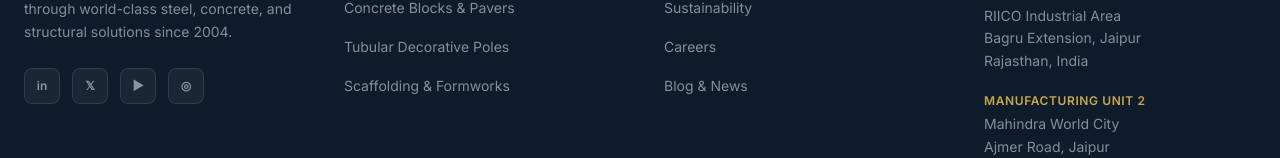
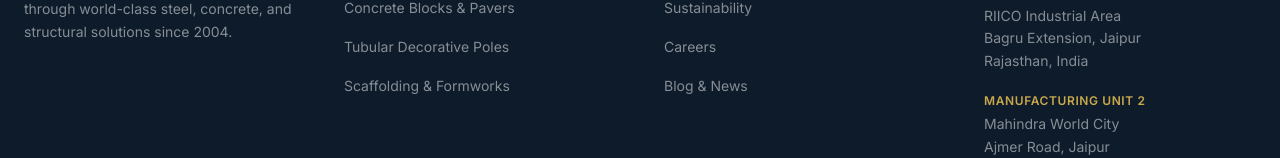
Before and after one commit to adnanabbasi0109-max/premiereweb, a Next.js app: page / in a window 1280 px wide. Shown: the part 9998-10156 px from the top of the page. Built offline with nearby package versions, Linux system fonts and the light colour scheme.

Commit message:
Remove social media icons from top bar and footer
Co-Authored-By: Claude Opus 4.6 <noreply@anthropic.com>

```diff
--- a/components/layout/Footer.tsx
+++ b/components/layout/Footer.tsx
@@ -72,25 +72,6 @@ export function Footer() {
             <p className="text-white/50 text-sm leading-relaxed mb-6">
               Engineering India's infrastructure through world-class steel, concrete, and structural solutions since 2004.
             </p>
-            <div className="flex gap-3">
-              {[
-                { href: COMPANY.social.linkedin, label: "LinkedIn", icon: "in" },
-                { href: COMPANY.social.twitter, label: "Twitter", icon: "𝕏" },
-                { href: COMPANY.social.youtube, label: "YouTube", icon: "▶" },
-                { href: COMPANY.social.instagram, label: "Instagram", icon: "◎" },
-              ].map((s) => (
-                <a
-                  key={s.label}
-                  href={s.href}
-                  aria-label={s.label}
-                  className="w-9 h-9 rounded-lg bg-white/5 border border-white/10 flex items-center
-                             justify-center text-white/50 hover:text-[#C9A84C] hover:border-[#C9A84C]/40
-                             transition-all text-xs font-bold"
-                >
-                  {s.icon}
-                </a>
-              ))}
-            </div>
           </div>
 
           {/* Col 2: Products */}
--- a/components/layout/TopBar.tsx
+++ b/components/layout/TopBar.tsx
@@ -30,22 +30,6 @@ export function TopBar() {
             <span>⬇</span>
             <span>Download Brochure</span>
           </Link>
-          <div className="flex items-center gap-3 text-white/50">
-            {[
-              { href: COMPANY.social.linkedin, icon: "in", label: "LinkedIn" },
-              { href: COMPANY.social.twitter, icon: "𝕏", label: "Twitter" },
-              { href: COMPANY.social.youtube, icon: "▶", label: "YouTube" },
-            ].map((s) => (
-              <a
-                key={s.label}
-                href={s.href}
-                aria-label={s.label}
-                className="hover:text-[#C9A84C] transition-colors"
-              >
-                {s.icon}
-              </a>
-            ))}
-          </div>
         </div>
       </div>
     </div>
```
